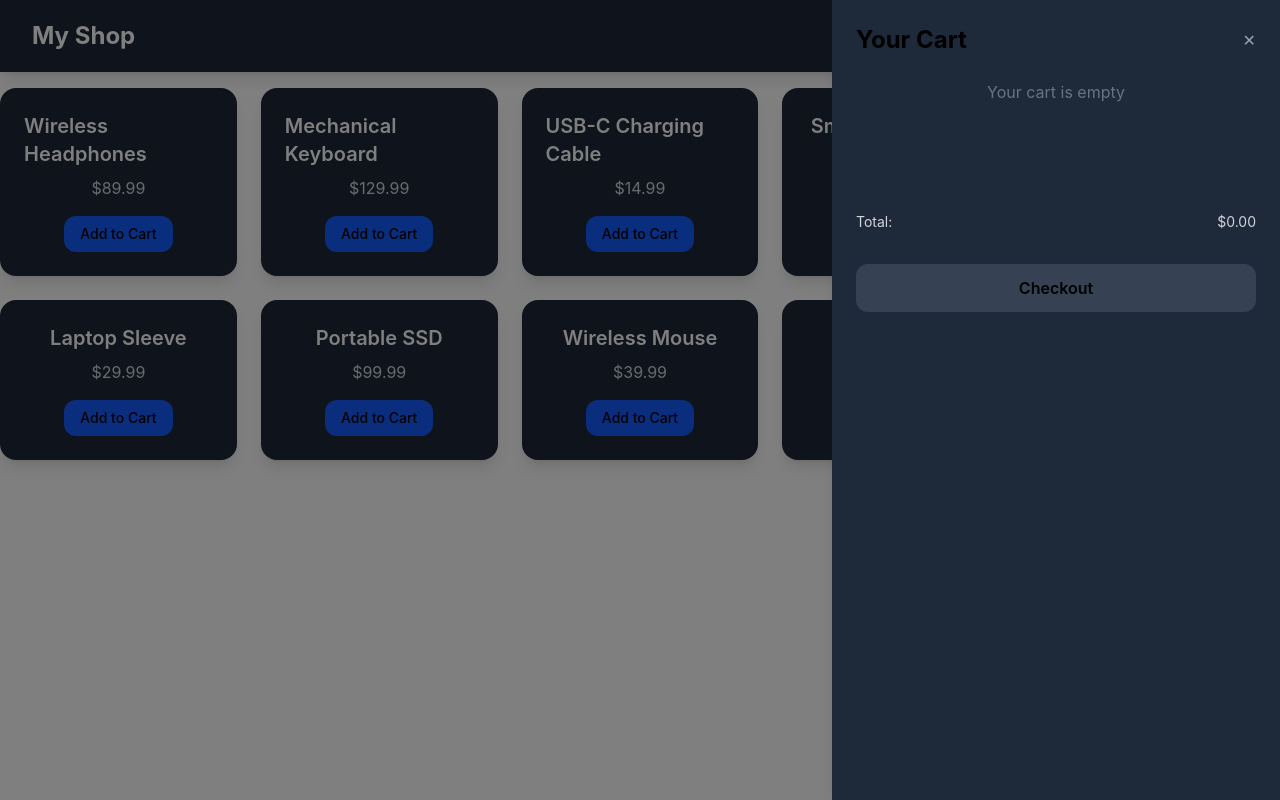
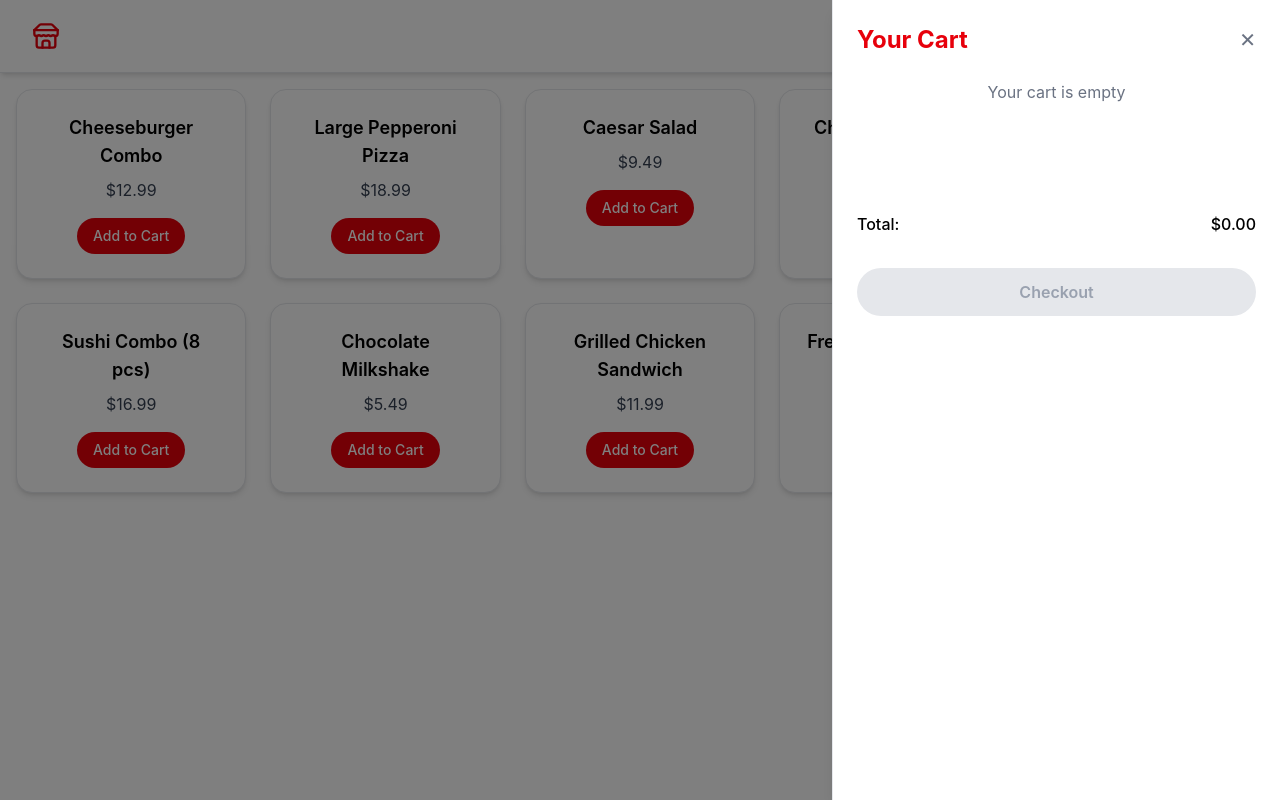
Before and after one commit to yurimutti/shopping-cart-ui, a React (Vite) app: page / in a window 1280 px wide. Both pictures are taken after a click on the button "Cart". Built offline with nearby package versions, Linux system fonts and the light colour scheme.

Commit message:
refactor: improve styles

```diff
--- a/src/components/header/index.tsx
+++ b/src/components/header/index.tsx
@@ -1,4 +1,4 @@
-import { ShoppingCart } from "lucide-react"; // ou qualquer ícone que use
+import { ShoppingCart, Store } from "lucide-react";
 import { cn } from "@/utils/cn";
 import { useCartStore } from "@/stores/cart";
 
@@ -8,19 +8,20 @@ type HeaderProps = {
 };
 
 export const Header = ({ onCartClick }: HeaderProps) => {
-
   const cartAmount = useCartStore((state) =>
     state.cart.reduce((total, item) => total + item.quantity, 0)
   );
 
   return (
-    <header className="w-full bg-gray-800 text-white flex items-center justify-between px-8 py-4 shadow-lg mb-4">
-      <h1 className="text-2xl font-bold">My Shop</h1>
+    <header className="w-full bg-white text-red-600 flex items-center justify-between px-8 py-4 shadow-md mb-4 border-b border-gray-200">
+      <div className="flex items-center gap-2">
+        <Store size={28} />
+      </div>
 
       <button
         onClick={onCartClick}
         className={cn(
-          "relative flex items-center gap-2 rounded-xl bg-blue-600 hover:bg-blue-700 px-4 py-2 font-medium transition-colors"
+          "relative flex items-center gap-2 rounded-full bg-red-600 hover:bg-red-700 text-white px-4 py-2 font-medium transition-colors"
         )}
         aria-label="Open cart"
       >
@@ -28,7 +29,7 @@ export const Header = ({ onCartClick }: HeaderProps) => {
         <span>Cart</span>
 
         {cartAmount > 0 && (
-          <span className="absolute -top-2 -right-2 bg-red-500 text-white text-xs font-semibold rounded-full w-5 h-5 flex items-center justify-center">
+          <span className="absolute -top-2 -right-2 bg-white text-red-600 text-xs font-semibold rounded-full w-5 h-5 flex items-center justify-center">
             {cartAmount}
           </span>
         )}
--- a/src/data/products.json
+++ b/src/data/products.json
@@ -1,12 +1,17 @@
 [
-  { "id": 1, "name": "Wireless Headphones", "price": 89.99, "quantity": 1 },
-  { "id": 2, "name": "Mechanical Keyboard", "price": 129.99, "quantity": 1 },
-  { "id": 3, "name": "USB-C Charging Cable", "price": 14.99, "quantity": 1 },
-  { "id": 4, "name": "Smartphone Stand", "price": 19.99, "quantity": 1 },
-  { "id": 5, "name": "Bluetooth Speaker", "price": 49.99, "quantity": 1 },
-  { "id": 6, "name": "Laptop Sleeve", "price": 29.99, "quantity": 1 },
-  { "id": 7, "name": "Portable SSD", "price": 99.99, "quantity": 1 },
-  { "id": 8, "name": "Wireless Mouse", "price": 39.99, "quantity": 1 },
-  { "id": 9, "name": "HDMI Cable", "price": 12.99, "quantity": 1 },
-  { "id": 10, "name": "Webcam", "price": 69.99, "quantity": 1 }
+  { "id": 1, "name": "Cheeseburger Combo", "price": 12.99, "quantity": 1 },
+  { "id": 2, "name": "Large Pepperoni Pizza", "price": 18.99, "quantity": 1 },
+  { "id": 3, "name": "Caesar Salad", "price": 9.49, "quantity": 1 },
+  { "id": 4, "name": "Chicken Wings (12 pcs)", "price": 14.99, "quantity": 1 },
+  { "id": 5, "name": "Iced Caramel Latte", "price": 4.99, "quantity": 1 },
+  { "id": 6, "name": "Sushi Combo (8 pcs)", "price": 16.99, "quantity": 1 },
+  { "id": 7, "name": "Chocolate Milkshake", "price": 5.49, "quantity": 1 },
+  {
+    "id": 8,
+    "name": "Grilled Chicken Sandwich",
+    "price": 11.99,
+    "quantity": 1
+  },
+  { "id": 9, "name": "French Fries (Large)", "price": 3.99, "quantity": 1 },
+  { "id": 10, "name": "Veggie Burrito", "price": 10.49, "quantity": 1 }
 ]
--- a/src/modules/cart/cart-drawer/index.tsx
+++ b/src/modules/cart/cart-drawer/index.tsx
@@ -30,15 +30,15 @@ export const CartDrawer = ({
     >
       <div
         className={cn(
-          "fixed right-0 top-0 h-full w-full max-w-md bg-gray-800 p-6 shadow-lg transition-transform",
+          "fixed right-0 top-0 h-full w-full max-w-md bg-white p-6 shadow-lg transition-transform border-l border-gray-200",
           isOpen ? "translate-x-0" : "translate-x-full"
         )}
         onClick={(e) => e.stopPropagation()}
       >
         <div className="flex justify-between items-center mb-6">
-          <h2 className="text-2xl font-bold">Your Cart</h2>
+          <h2 className="text-2xl font-bold text-red-600">Your Cart</h2>
           <button
-            className="text-gray-400 hover:text-white"
+            className="text-gray-500 hover:text-red-600 text-xl"
             onClick={onClose}
             aria-label="Close cart"
           >
--- a/src/modules/cart/cart-item/index.tsx
+++ b/src/modules/cart/cart-item/index.tsx
@@ -1,4 +1,3 @@
-
 import type { Product } from "@/types/product";
 
 type CartItemProps = {
@@ -9,16 +8,16 @@ type CartItemProps = {
 export const CartItem = ({ item, onRemove }: CartItemProps) => {
   return (
     <li
-      className="flex justify-between items-center bg-gray-700 p-4 rounded-lg"
+      className="flex justify-between items-center bg-white p-4 rounded-lg border border-gray-200 shadow-sm"
       role="listitem"
     >
       <div className="flex flex-col gap-1">
-        <span className="font-medium">{item.name}</span>
-        <span className="text-gray-400 text-sm">Quantity: {item.quantity}</span>
+        <span className="font-medium text-red-600">{item.name}</span>
+        <span className="text-gray-500 text-sm">Quantity: {item.quantity}</span>
       </div>
 
       <button
-        className="text-red-500 hover:text-red-600 text-sm"
+        className="text-red-600 hover:text-red-700 text-sm font-medium"
         onClick={() => onRemove(item.id)}
         aria-label={`Remove ${item.name} from cart`}
       >
--- a/src/modules/cart/cart-summary/index.tsx
+++ b/src/modules/cart/cart-summary/index.tsx
@@ -28,14 +28,14 @@ export const CartSummary = ({
         {cart.map((item) => (
           <li
             key={item.id}
-            className="flex justify-between items-center bg-gray-700 p-4 rounded-lg"
+            className="flex justify-between items-center bg-white p-4 rounded-lg border border-gray-200 shadow-sm"
           >
             <div className="flex flex-col gap-1">
-              <span className="font-medium">{item.name}</span>
-              <span className="text-gray-400 text-sm">
+              <span className="font-medium text-black">{item.name}</span>
+              <span className="text-gray-500 text-sm">
                 Quantity: {item.quantity}
               </span>
-              <span className="text-gray-400 text-sm">
+              <span className="text-gray-700 text-sm">
                 ${item.price.toFixed(2)}
               </span>
             </div>
@@ -43,17 +43,24 @@ export const CartSummary = ({
             <div className="flex items-center gap-2">
               <button
                 onClick={() => onRemove(item.id)}
-                className="bg-red-500 hover:bg-red-600 text-white rounded-full w-7 h-7 flex items-center justify-center"
+                className="text-gray-500 hover:text-black text-sm font-medium"
+                aria-label={`Remove ${item.name}`}
+              >
+                Remove
+              </button>
+              <button
+                onClick={() => onAdd(item)}
+                className="bg-black hover:bg-gray-800 text-white rounded-full w-7 h-7 flex items-center justify-center"
+                aria-label={`Add one ${item.name}`}
+              >
+                +
+              </button>
+              <button
+                onClick={() => onRemove(item.id)}
+                className="bg-black hover:bg-gray-800 text-white rounded-full w-7 h-7 flex items-center justify-center"
                 aria-label={`Remove one ${item.name}`}
               >
                 -
-              </button>
-              <button
-                onClick={() => onAdd(item)}
-                className="bg-green-500 hover:bg-green-600 text-white rounded-full w-7 h-7 flex items-center justify-center"
-                aria-label={`Add one ${item.name}`}
-              >
-                +
               </button>
             </div>
           </li>
@@ -64,7 +71,7 @@ export const CartSummary = ({
         )}
       </ul>
 
-      <div className="flex justify-between items-center mb-4 text-sm text-gray-300">
+      <div className="flex justify-between items-center mb-4 text-base font-medium text-black">
         <span>Total:</span>
         <span>${total.toFixed(2)}</span>
       </div>
@@ -72,10 +79,10 @@ export const CartSummary = ({
       <button
         onClick={onCheckout}
         disabled={cart.length === 0}
-        className={`w-full rounded-xl p-3 font-semibold transition-colors ${
+        className={`w-full rounded-full p-3 font-semibold transition-colors ${
           cart.length === 0
-            ? "bg-gray-700 cursor-not-allowed"
-            : "bg-green-600 hover:bg-green-700"
+            ? "bg-gray-200 text-gray-400 cursor-not-allowed"
+            : "bg-red-600 hover:bg-red-700 text-white"
         }`}
       >
         Checkout
--- a/src/modules/products/product/index.tsx
+++ b/src/modules/products/product/index.tsx
@@ -7,11 +7,13 @@ type ProductProps = {
 
 export const Product = ({ product, onAddToCart }: ProductProps) => {
   return (
-    <div className="rounded-2xl bg-gray-800 p-6 flex flex-col items-center shadow-lg">
-      <h2 className="text-xl font-semibold mb-2 text-white">{product.name}</h2>
-      <p className="text-gray-300 mb-4">${product.price.toFixed(2)}</p>
+    <div className="rounded-2xl bg-white p-6 flex flex-col items-center shadow-md border border-gray-200">
+      <h2 className="text-lg font-semibold mb-2 text-black text-center">
+        {product.name}
+      </h2>
+      <p className="text-gray-700 mb-4">${product.price.toFixed(2)}</p>
       <button
-        className="rounded-xl bg-blue-600 hover:bg-blue-700 px-4 py-2 text-sm font-medium transition-colors"
+        className="rounded-full bg-red-600 hover:bg-red-700 text-white px-4 py-2 text-sm font-medium transition-colors"
         onClick={() => onAddToCart(product)}
         aria-label={`Add ${product.name} to cart`}
       >
--- a/src/modules/products/products-list/index.tsx
+++ b/src/modules/products/products-list/index.tsx
@@ -8,7 +8,7 @@ type ProductsListProps = {
 
 export const ProductsList = ({ products, onAddToCart }: ProductsListProps) => {
   return (
-    <div className="grid grid-cols-1 sm:grid-cols-2 md:grid-cols-3 lg:grid-cols-4 xl:grid-cols-5 gap-6 w-full max-w-7xl mb-12 mx-auto">
+    <div className="grid grid-cols-1 sm:grid-cols-2 md:grid-cols-3 lg:grid-cols-4 xl:grid-cols-5 gap-6 w-full max-w-7xl mb-12 mx-auto px-0 sm:px-4">
       {products.map((product) => (
         <Product key={product.id} product={product} onAddToCart={onAddToCart} />
       ))}
```
